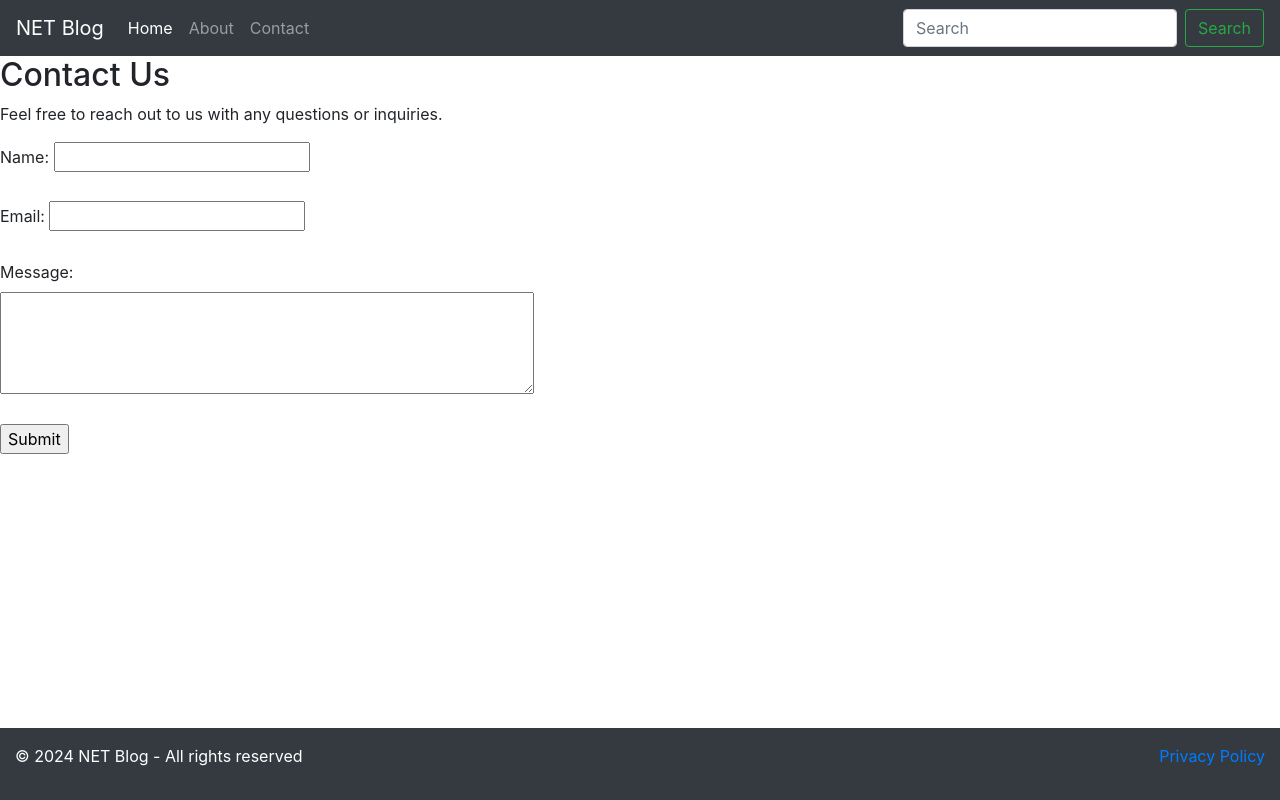
After one commit to SirSoul1/NETwork, a Django app: page /blog/contact/ in a window 1280 px wide. The commit adds this page. Run offline with Django 5.2, Linux system fonts and the light colour scheme; some libraries are stand-ins or nearby versions.

Commit message:
working on django blog tbc

```diff
--- a/blog/templates/blog/base.html
+++ b/blog/templates/blog/base.html
@@ -4,9 +4,11 @@
     <meta charset="UTF-8">
     <meta name="viewport" content="width=device-width, initial-scale=1, shrink-to-fit=no">
     <link rel="stylesheet" href="https://stackpath.bootstrapcdn.com/bootstrap/4.5.2/css/bootstrap.min.css">
+    <link rel="stylesheet" href="https://stackpath.bootstrapcdn.com/font-awesome/4.7.0/css/font-awesome.min.css">
     <title>{% block title %}NET Blog{% endblock %}</title>
 </head>
 <body>
+
     <header>
         <nav class="navbar navbar-expand-lg navbar-dark bg-dark">
             <a class="navbar-brand" href="{% url 'blog-home' %}">NET Blog</a>
@@ -21,11 +23,11 @@
                     <li class="nav-item">
                         <a class="nav-link" href="{% url 'blog-about' %}">About</a>
                     </li>
-                    <!-- <li class="nav-item">
-                        <a class="nav-link" href="{% url 'contact' %}">Contact</a>
-                    </li> -->
+                    <li class="nav-item">
+                        <a class="nav-link" href="{% url 'blog-contact' %}">Contact</a>
+                    </li>
                 </ul>
-                <form class="form-inline my-2 my-lg-0 ml-auto" action="{% url 'search' %}" method="get">
+                <form class="form-inline my-2 my-lg-0 ml-auto" action="{% url 'blog-search' %}" method="get">
                     <input class="form-control mr-sm-2" type="search" placeholder="Search" aria-label="Search" name="q">
                     <button class="btn btn-outline-success my-2 my-sm-0" type="submit">Search</button>
                 </form>
@@ -34,20 +36,20 @@
     </header>
 
     {% block content %}{% endblock %}
-
-    <footer class="bg-dark text-white mt-4">
+    <footer class="bg-dark text-white mt-4 fixed-bottom">
         <div class="container-fluid py-3">
             <div class="row">
                 <div class="col-md-8">
                     <p>&copy; 2024 NET Blog - All rights reserved</p>
                 </div>
                 <div class="col-md-4 text-right">
-                    <a href="{% url 'privacy' %}">Privacy Policy</a>
+                    <a href="{% url 'blog-privacy' %}">Privacy Policy</a>
                 </div>
             </div>
         </div>
     </footer>
 
+
     <script src="https://code.jquery.com/jquery-3.5.1.slim.min.js"></script>
     <script src="https://cdn.jsdelivr.net/npm/bootstrap@4.5.2/dist/js/bootstrap.min.js"></script>
 </body>
--- /dev/null
+++ b/blog/templates/blog/contact.html
@@ -0,0 +1,17 @@
+{% extends 'blog/base.html' %}
+
+{% block title %}Contact{% endblock %}
+
+{% block content %}
+    <h2>Contact Us</h2>
+    <p>Feel free to reach out to us with any questions or inquiries.</p>
+    <form>
+        <label for="name">Name:</label>
+        <input type="text" id="name" name="name" required><br><br>
+        <label for="email">Email:</label>
+        <input type="email" id="email" name="email" required><br><br>
+        <label for="message">Message:</label><br>
+        <textarea id="message" name="message" rows="4" cols="50" required></textarea><br><br>
+        <input type="submit" value="Submit">
+    </form>
+{% endblock %}
--- a/blog/urls.py
+++ b/blog/urls.py
@@ -6,4 +6,7 @@ urlpatterns = [
     path('', home, name='blog-home'),
     path('post/<int:pk>/', post_detail, name='post-detail'),
     path('about/', views.about, name='blog-about'),
+    path('contact/', views.contact, name='blog-contact'),
+    path('search/', views.search, name='blog-search'),
+    path('privacy/', views.privacy, name='blog-privacy'),
 ]
--- a/blog/views.py
+++ b/blog/views.py
@@ -13,3 +13,12 @@ def post_detail(request, pk):
 
 def about(request):
     return render(request, 'blog/about.html', {'title': 'About'})
+
+def contact(request):
+    return render(request, 'blog/contact.html', {'title': 'Contact'})
+
+def search(request):
+    return render(request, 'blog/search.html', {'title': 'Search'})
+
+def privacy(request):
+    return render(request, 'blog/privacy.html', {'title': 'Privacy'})
```
Also changed, not shown: blog/static/css/style.css (deleted, +0 -36 lines), blog/templates/blog/privacy.html (added, +10 -0 lines), blog/templates/blog/search.html (added, +9 -0 lines), blog/templates/blog/static/css/style.css (added, +16 -0 lines).
